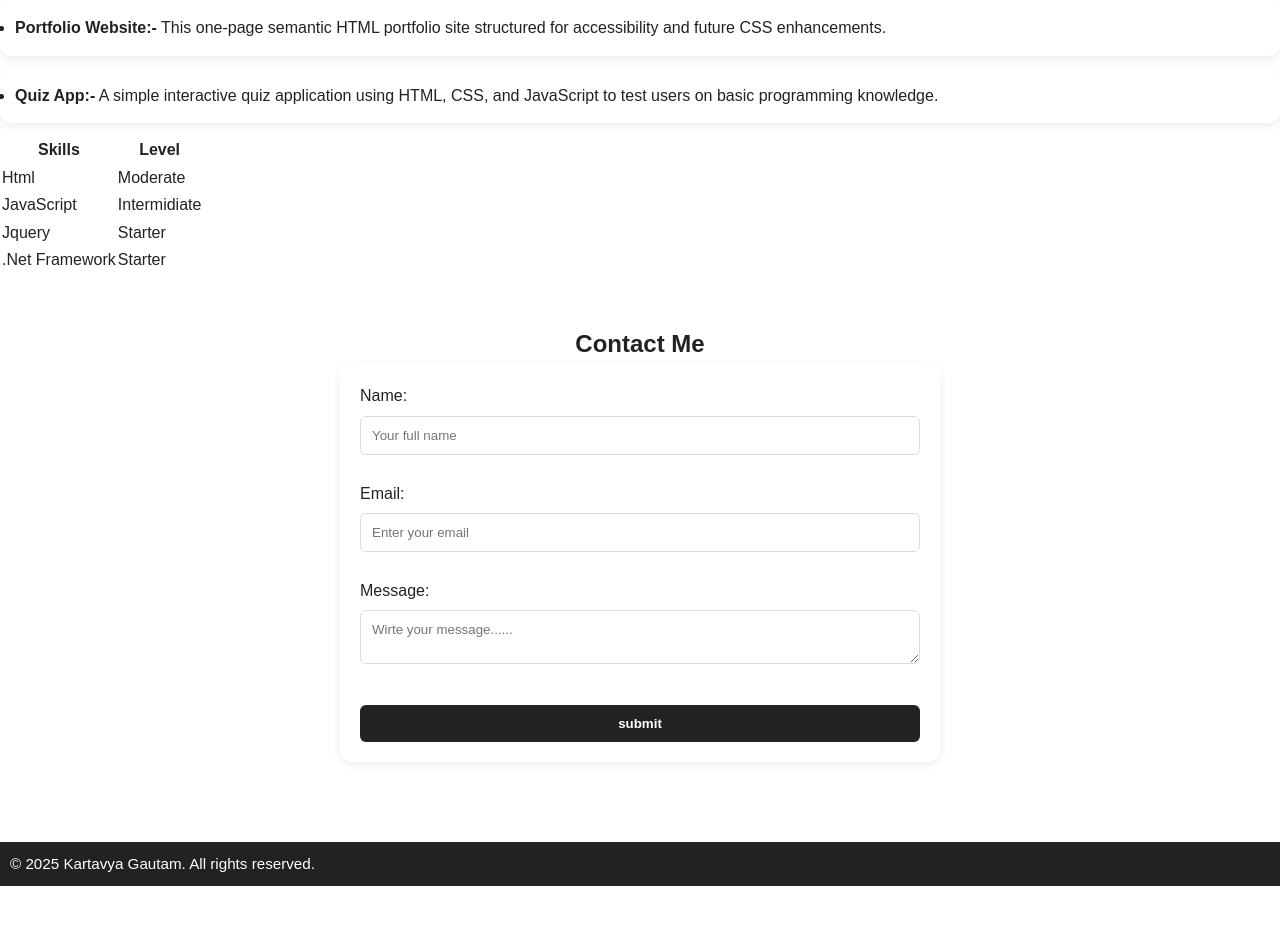
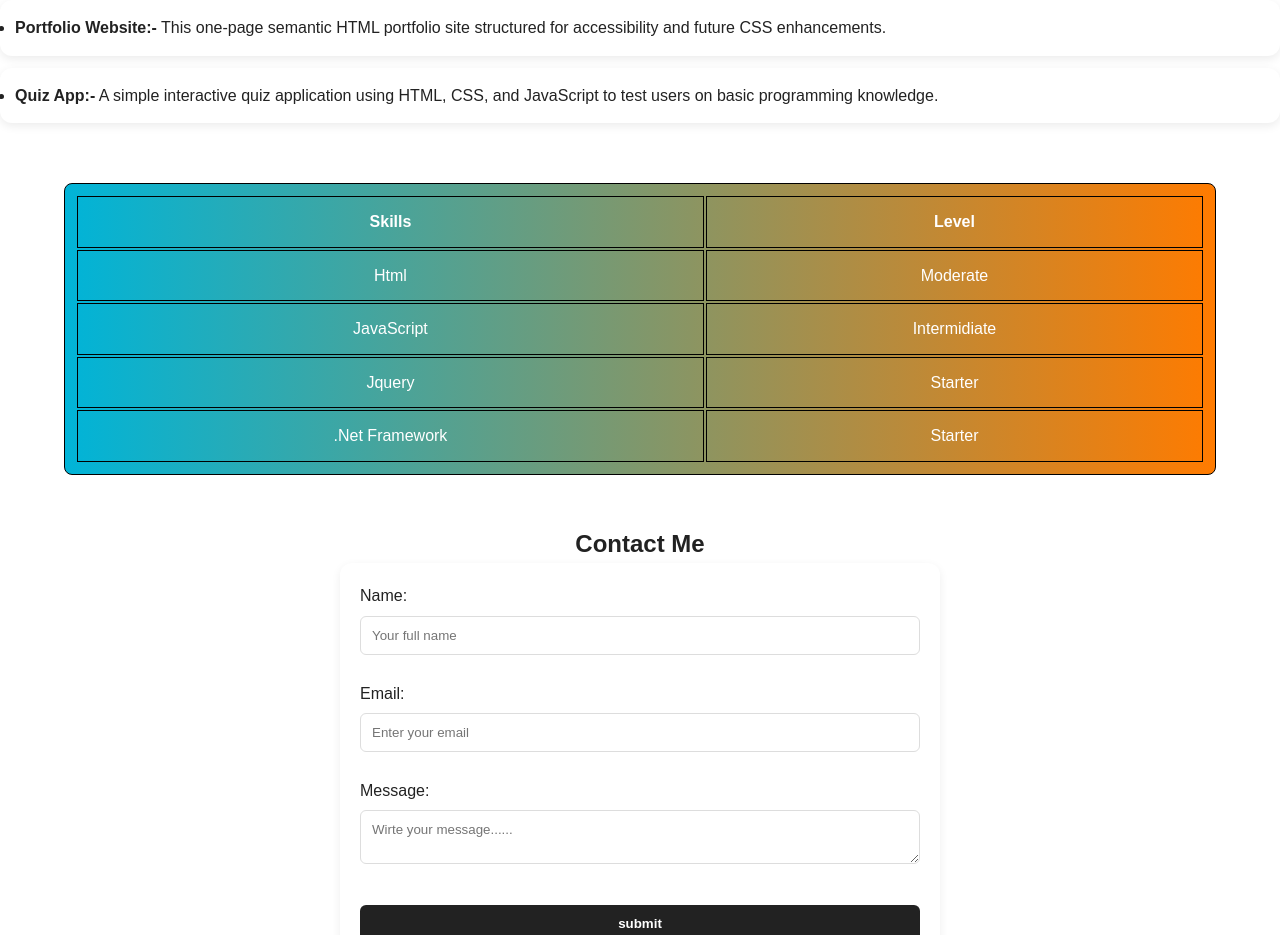
Before and after one commit to kartavya79/CFCP_Assignment, a plain HTML site: page index.html in a window 1280 px wide. Shown: the part 1000-1935 px from the top of the page. Before the commit the page ends 1886 px from the top, so only its background shows below. Drawn offline with Linux system fonts and the light colour scheme.

Commit message:
refactor skills section: add id to skills table and update styles for better layout

```diff
--- a/index.html
+++ b/index.html
@@ -63,7 +63,7 @@
 <!-- Skills Section -->
 
 <section id="skill">
-   <table>
+   <table id="skill_tb">
     <th>Skills</th>
     <th>Level</th>
    <tbody>
--- a/style.css
+++ b/style.css
@@ -170,32 +170,29 @@ h2{
 
 /* ---------- SKILLS TABLE ---------- */
 
-
-/* table {
-  width: 100%;
-  border-collapse: collapse;
-  margin-top: 10px;
-  border-radius: 12px;
-  overflow: hidden;
-  box-shadow: 0 3px 10px rgba(0, 0, 0, 0.06);
+#skill table{
+  margin-top: 50px;
+  width: 100vw;
+  border-radius: 8px ;
 }
 
-th,
-td {
-  padding: 12px;
-  text-align: center;
+#skill #skill_tb{
+  border: 1px solid black !important;
+    width: 90vw;
+    margin: auto;
+    margin-top: 60px;
+    padding: 10px;
+    text-align: center;
+    font-family: monospace;
+    background: linear-gradient(90deg, #00b4d8, #ff7b00);
+    color: white;
 }
+#skill th, td {
+    border: 1px solid black !important;
+    padding: 12px 15px;
+    text-align: center;
 
-th {
-  background: #222;
-  color: #fff;
-  font-weight: 700;
 }
-
-tr:hover {
-  background: #f1fcff;
-} */
-
 /* ---------- CONTACT ---------- */
 #contact {
   display: flex;
```
